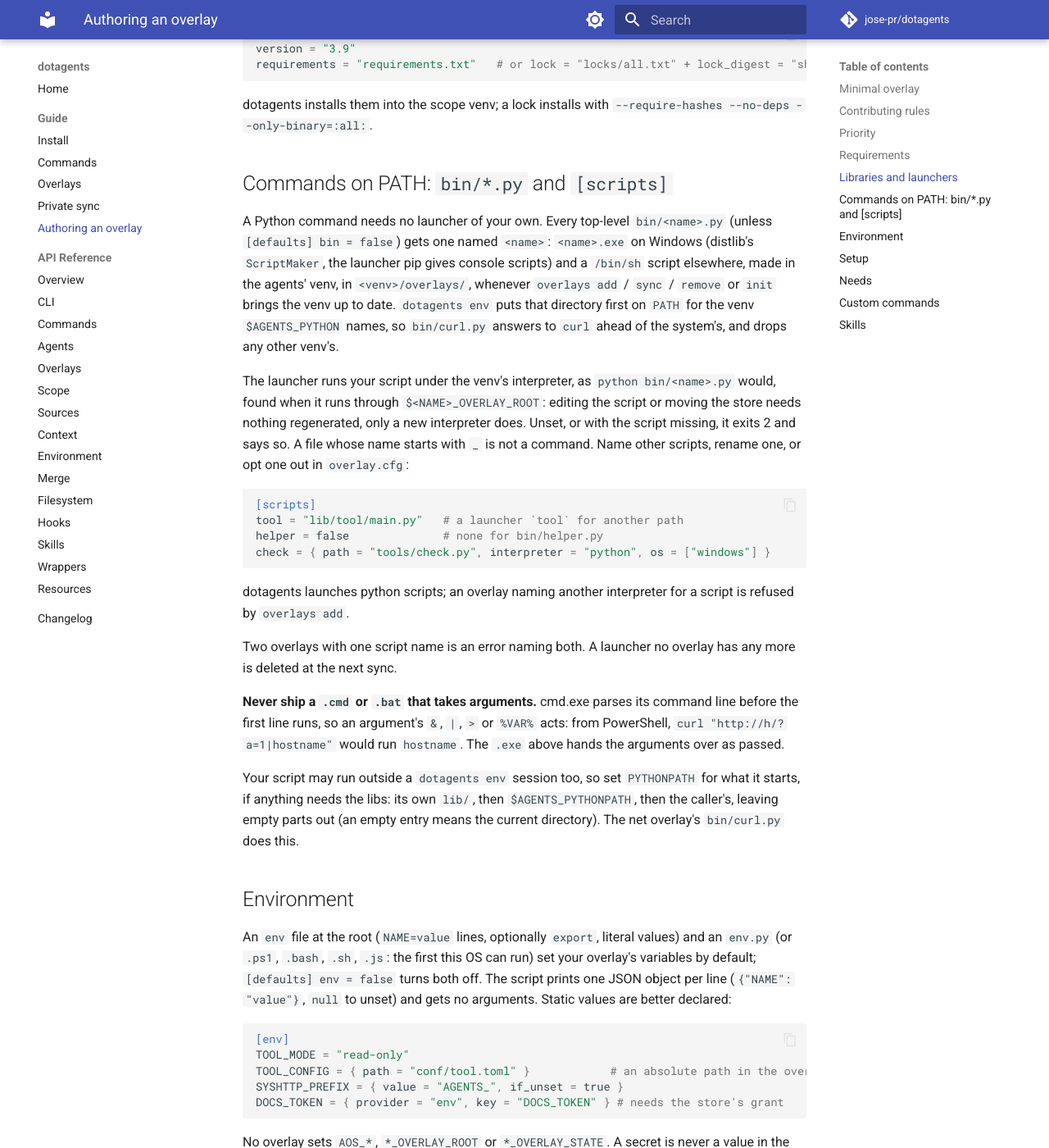
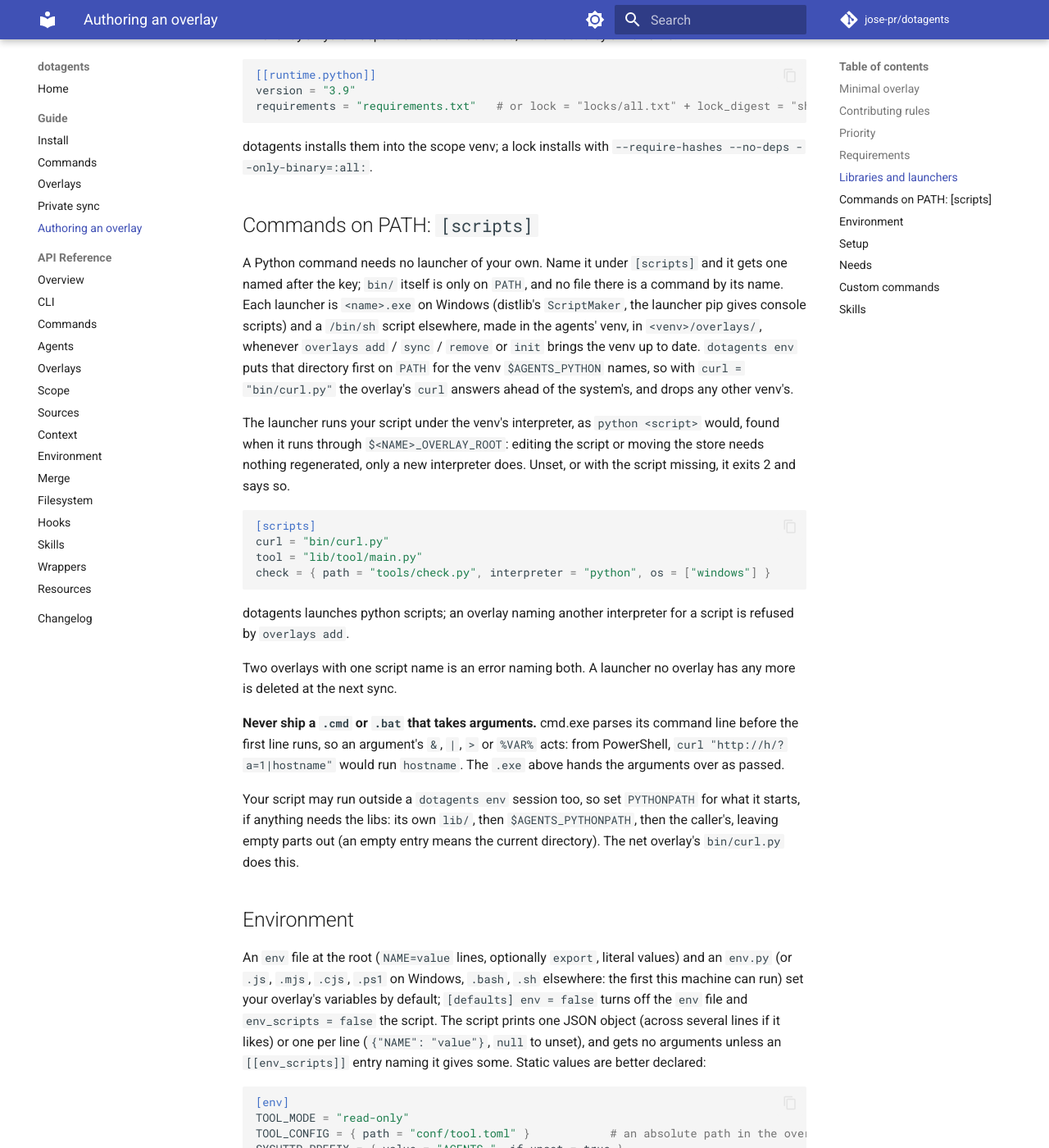
Before and after one commit to jose-pr/dotagents, an MkDocs documentation site: the page built from docs/guide/authoring.md, in a window 1280 px wide and 1400 px high, scrolled down 1961 px. Shown: the whole window at 82% size. Built offline with MkDocs 1.6.1 and Material for MkDocs 9.7.7, drawn with Linux system fonts in a browser that asks for light colours; comment, search, counter and statistics services are not loaded; some of the changed text lies outside the part shown.

Commit message:
docs: lib/python, the defaults keys and additive declarations
The guides, README and changelog describe the final AOS conventions:
Python modules in lib/python/, the eight [defaults] keys, the default
script order, declarations that add to the defaults, commands only from
scripts entries, and the upgrade steps for an existing store.

````diff
--- a/docs/guide/authoring.md
+++ b/docs/guide/authoring.md
@@ -3,11 +3,13 @@
 An overlay is just a directory with the files you want installed into a scope, plus an
 optional `overlay.cfg` manifest: an
 [AOS](https://boriken-dev.github.io/agent-overlay-spec/) overlay, readable by any
-consumer of the format. The basics need no manifest: an existing `bin/` goes on `PATH`,
-`lib/` on `PYTHONPATH`, `skills/<name>/SKILL.md` are skills, `CONTEXT.md` is context, an
-`env` file (dotenv) and the first runnable `env.<ext>` set variables, and the first
-runnable `setup.<ext>` is the setup. Declare only what is not a default, and turn a
-default off with `[defaults] bin` / `lib` / `env` / `setup = false`. Anyone can write one; name its parent directory (a
+consumer of the format. The basics need no manifest: `bin/` goes on `PATH`,
+`lib/python/` on `PYTHONPATH`, `skills/<name>/SKILL.md` are skills, `CONTEXT.md` is
+context, `rules/<name>.md` are always-on rules, an `env` file (dotenv) and one
+`env.<ext>` set variables, and one `setup.<ext>` is the setup. Declare only what is
+not a default -- a declaration adds to the defaults, and one naming a default's file
+replaces that default -- and turn a default off in `[defaults]` (`bin`, `lib`, `env`,
+`env_scripts`, `setup`, `context`, `skills`, `rules = false`). Anyone can write one; name its parent directory (a
 directory of overlays), a registry, or a git repo with `--repo` — see the
 [overlays guide](overlays.md). Keep the source outside `<store>/overlays/`:
 `overlays remove` deletes the installed directory outright.
@@ -81,7 +83,7 @@
 [[paths]]
 variable = "PYTHONPATH"
 path = "src"
-position = "prepend"     # or "append" (the default for lib/ is append)
+position = "append"      # or "prepend", the default
 os = ["linux", "macos"]  # optional
 ```
 
@@ -96,27 +98,26 @@
 dotagents installs them into the scope venv; a lock installs with
 `--require-hashes --no-deps --only-binary=:all:`.
 
-## Commands on PATH: `bin/*.py` and `[scripts]`
+## Commands on PATH: `[scripts]`
 
-A Python command needs no launcher of your own. Every top-level `bin/<name>.py`
-(unless `[defaults] bin = false`) gets one named `<name>`: `<name>.exe` on Windows (distlib's `ScriptMaker`, the
+A Python command needs no launcher of your own. Name it under `[scripts]` and it
+gets one named after the key; `bin/` itself is only on `PATH`, and no file there is a
+command by its name. Each launcher is `<name>.exe` on Windows (distlib's `ScriptMaker`, the
 launcher pip gives console scripts) and a `/bin/sh` script elsewhere, made in the
 agents' venv, in `<venv>/overlays/`, whenever `overlays add` / `sync` / `remove` or
 `init` brings the venv up to date. `dotagents env` puts that directory first on
-`PATH` for the venv `$AGENTS_PYTHON` names, so `bin/curl.py` answers to `curl`
-ahead of the system's, and drops any other venv's.
+`PATH` for the venv `$AGENTS_PYTHON` names, so with `curl = "bin/curl.py"` the
+overlay's `curl` answers ahead of the system's, and drops any other venv's.
 
-The launcher runs your script under the venv's interpreter, as `python
-bin/<name>.py` would, found when it runs through `$<NAME>_OVERLAY_ROOT`: editing
-the script or moving the store needs nothing regenerated, only a new interpreter
-does. Unset, or with the script missing, it exits 2 and says so. A file whose name
-starts with `_` is not a command. Name other scripts, rename one, or opt one out
-in `overlay.cfg`:
+The launcher runs your script under the venv's interpreter, as `python <script>`
+would, found when it runs through `$<NAME>_OVERLAY_ROOT`: editing the script or
+moving the store needs nothing regenerated, only a new interpreter does. Unset, or
+with the script missing, it exits 2 and says so.
 
 ```toml
 [scripts]
-tool = "lib/tool/main.py"   # a launcher `tool` for another path
-helper = false              # none for bin/helper.py
+curl = "bin/curl.py"
+tool = "lib/tool/main.py"
 check = { path = "tools/check.py", interpreter = "python", os = ["windows"] }
 ```
 
@@ -139,10 +140,12 @@
 ## Environment
 
 An `env` file at the root (`NAME=value` lines, optionally `export `, literal values)
-and an `env.py` (or `.ps1`, `.bash`, `.sh`, `.js`: the first this OS can run) set your
-overlay's variables by default; `[defaults] env = false` turns both off. The script
-prints one JSON object per line (`{"NAME": "value"}`, `null` to unset) and gets no
-arguments. Static values are better declared:
+and an `env.py` (or `.js`, `.mjs`, `.cjs`, `.ps1` on Windows, `.bash`, `.sh` elsewhere: the first this machine can run) set your
+overlay's variables by default; `[defaults] env = false` turns off the `env` file
+and `env_scripts = false` the script. The script prints one JSON object (across
+several lines if it likes) or one per line (`{"NAME": "value"}`, `null` to unset),
+and gets no arguments unless an `[[env_scripts]]` entry naming it gives some.
+Static values are better declared:
 
 ```toml
 [env]
@@ -158,7 +161,7 @@
 
 ## Setup
 
-A `setup.py` (or `.ps1`, `.bash`, `.sh`, `.js`) at the root is your setup, or declare
+A `setup.py` (or `.js`, `.mjs`, `.cjs`, `.ps1` on Windows, `.bash`, `.sh` elsewhere) at the root is your setup -- taken to need the network unless a `[[setup]]` entry naming it says `network = false` -- or declare
 variants per OS with `[[setup]]`. See the contract in
 [Overlays → Setup](overlays.md#setup). The essentials:
 
````
Also changed, not shown: other parts of docs/guide/authoring.md (+2 -2 lines), CHANGELOG.md (+36 -24 lines), README.md (+4 -3 lines), docs/guide/commands.md (+4 -4 lines), docs/guide/overlays.md (+29 -21 lines).
